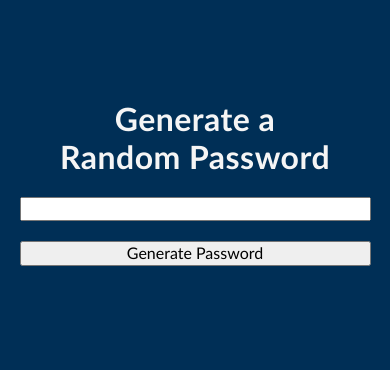
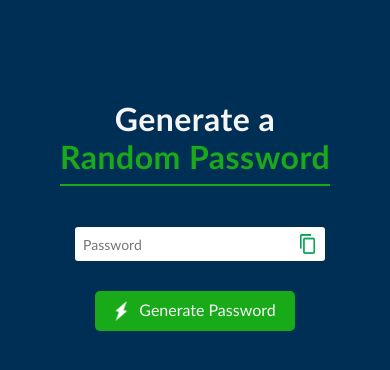
Before and after one commit to Vlad-dualv/password-generator, a website built with Vite: page src/index.html in a window 390 px wide. Built offline with nearby package versions, Linux system fonts and the light colour scheme.

Commit message:
Styling mobile

```diff
--- a/src/css/styles.css
+++ b/src/css/styles.css
@@ -23,32 +23,9 @@ p {
   margin: 0;
 }
 
-p:last-child {
-  margin-bottom: 0;
-}
-
-ul,
-ol {
-  margin: 0;
-  padding: 0;
-  list-style: none;
-}
-
-a {
-  color: currentColor;
-  text-decoration: none;
-}
-
-button {
-  display: block;
-  cursor: pointer;
-}
-
 img {
   display: block;
   max-width: 100%;
-  height: auto;
-  margin: 0 auto;
 }
 
 /* ---------------------------- MOBILE -------------------------------------*/
@@ -58,8 +35,85 @@ img {
   margin: 100px auto;
   display: flex;
   flex-direction: column;
-  gap: 20px;
+  align-items: center;
+  justify-content: space-between;
+  gap: 30px;
 }
+
+h1 {
+  margin-bottom: 20px;
+}
+
+.header-accent {
+  color: rgb(25, 170, 25);
+  border-bottom: 2px solid rgb(25, 170, 25);
+  padding-bottom: 8px;
+}
+
+.password-container {
+  margin: 0 auto;
+  display: flex;
+  justify-content: center;
+  align-items: center;
+}
+
+input {
+  width: 250px;
+  padding: 8px;
+  border: none;
+  border-radius: 3px;
+  outline: 0;
+}
+
+input:hover,
+input:focus {
+  border: 1px solid rgb(25, 170, 25);
+}
+
+input::placeholder {
+  font-size: 14px;
+}
+
+img {
+  max-width: auto;
+  background-color: transparent;
+  cursor: pointer;
+}
+
+.password-container img {
+  margin-left: -25px;
+}
+
+button img {
+  margin-right: 10px;
+}
+
+button {
+  display: flex;
+  justify-content: center;
+  align-self: center;
+  margin: 0 auto;
+  cursor: pointer;
+  min-width: 200px;
+  min-height: 40px;
+  padding: 10px;
+  color: whitesmoke;
+  background-color: rgb(25, 170, 25);
+  border: none;
+  outline: none;
+  border-radius: 5px;
+  transition: all 200ms ease-in;
+}
+
+button:hover,
+button:focus {
+  background-color: green;
+}
+
+button:active {
+  transform: scale(95%);
+}
+
 /* ---------------------------- TABLET -------------------------------------*/
 
 /* ---------------------------- DESKTOP -------------------------------------*/
--- a/src/index.html
+++ b/src/index.html
@@ -20,8 +20,24 @@
         <h1>
           Generate a <br /><span class="header-accent">Random Password</span>
         </h1>
-        <input id="password" name="password" type="password" />
-        <button type="button">Generate Password</button>
+        <div class="password-container">
+          <input
+            id="password"
+            name="password"
+            type="text"
+            placeholder="Password"
+            required
+          />
+          <img src="./img/copy.png" alt="Copy Icon" width="15px" height="20" />
+        </div>
+        <button type="button">
+          <img
+            src="./img/generate.png"
+            alt="Thunder Icon"
+            width="15px"
+            height="20"
+          />Generate Password
+        </button>
       </div>
     </main>
 
```
